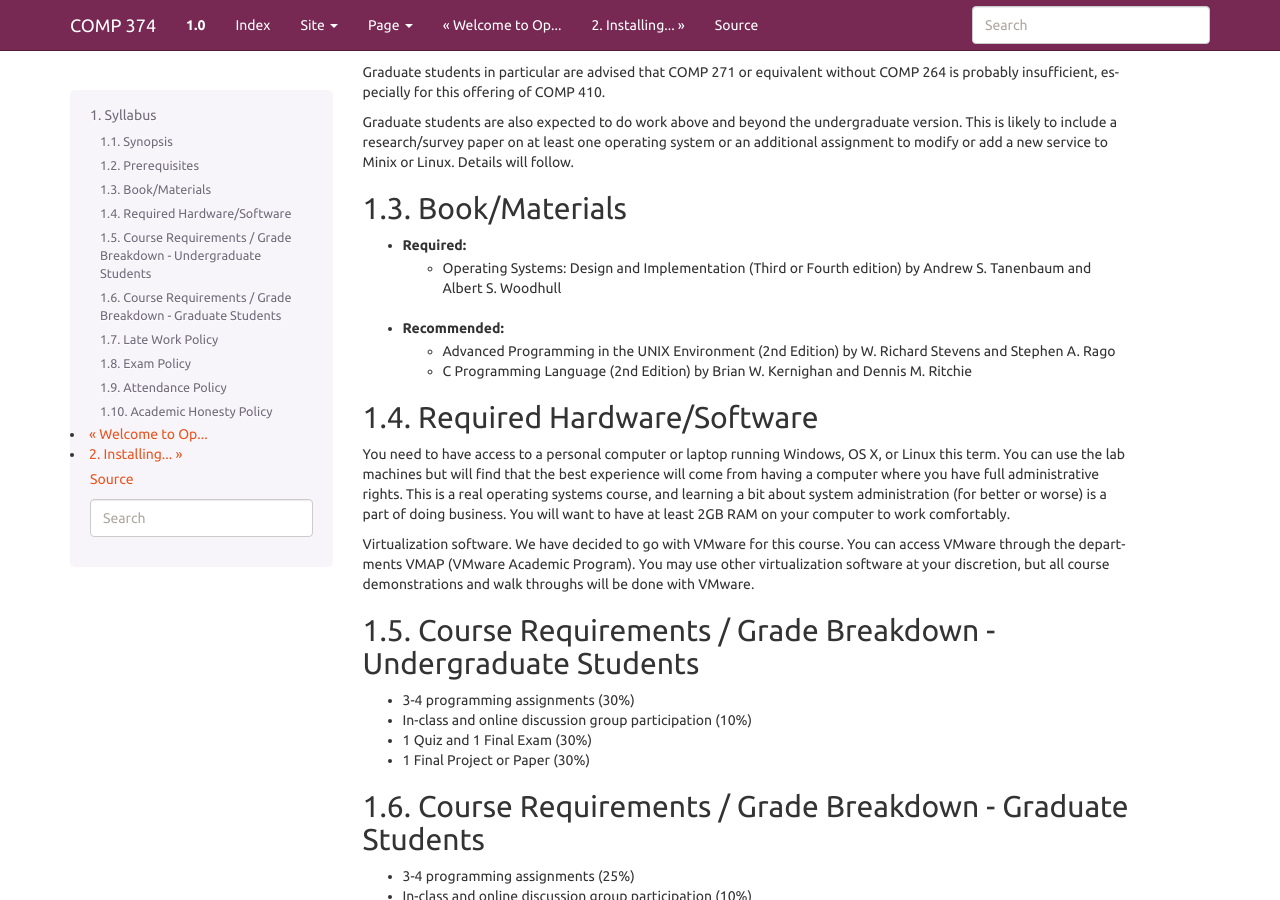
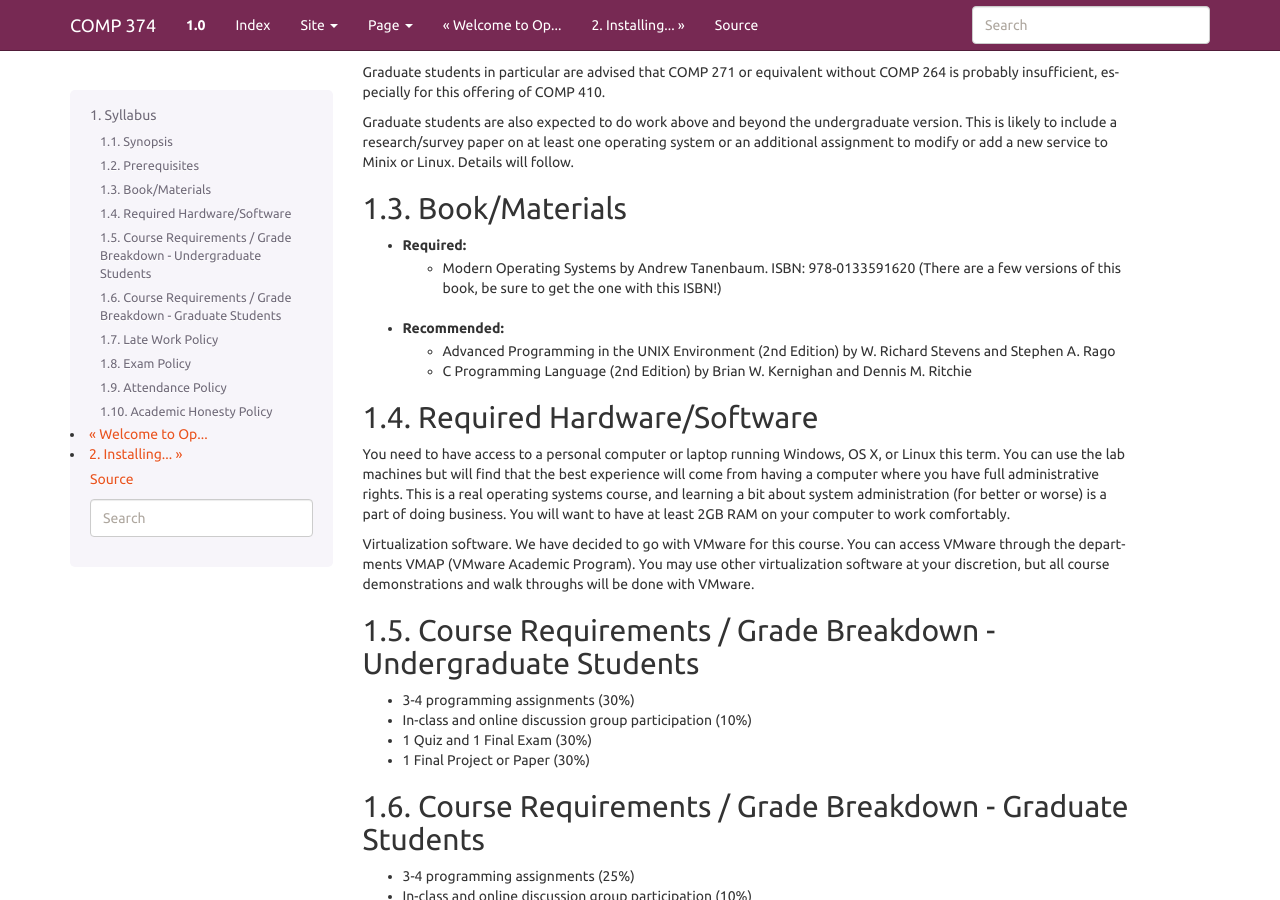
Before and after one commit to LoyolaChicagoBooks/operatingsystems, a Sphinx documentation site: the page built from source/syllabus.rst, in a window 1280 px wide and 900 px high, scrolled down 594 px. Built offline with Sphinx 7.4.7, drawn with Linux system fonts in a browser that asks for light colours; formulas are drawn with MathJax 3.

Commit message:
update to syllabus

```diff
--- a/source/syllabus.rst
+++ b/source/syllabus.rst
@@ -22,7 +22,7 @@ Graduate students are also expected to do work above and beyond the undergraduat
 Book/Materials
 --------------
 - Required:
-	- Operating Systems: Design and Implementation (Third or Fourth edition) by Andrew S. Tanenbaum and Albert S. Woodhull
+	- Modern Operating Systems by Andrew Tanenbaum. ISBN: 978-0133591620 (There are a few versions of this book, be sure to get the one with this ISBN!)
 - Recommended:
 	- Advanced Programming in the UNIX Environment (2nd Edition) by W. Richard Stevens and Stephen A. Rago
 	- C Programming Language (2nd Edition) by Brian W. Kernighan and Dennis M. Ritchie
```
